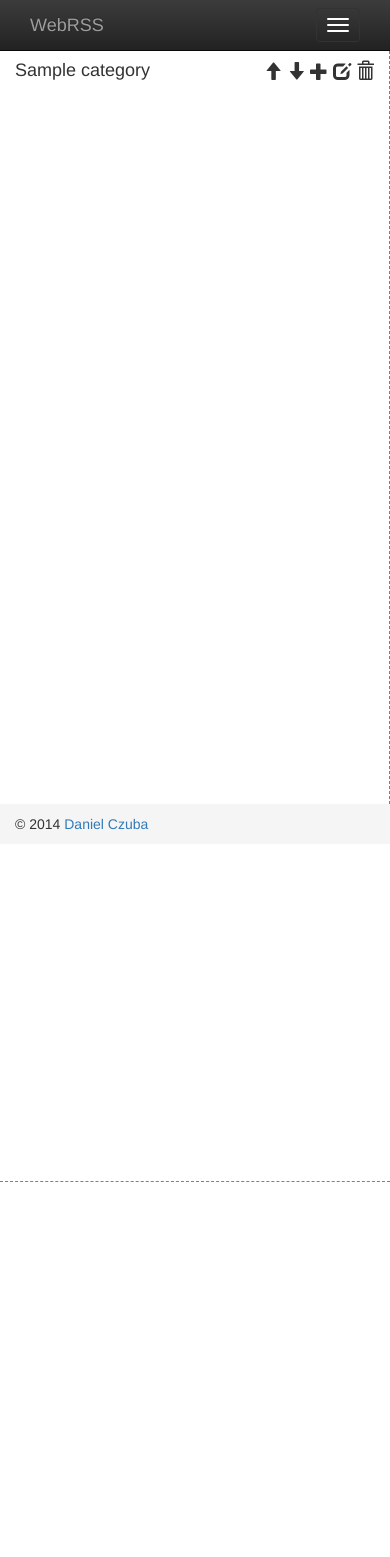
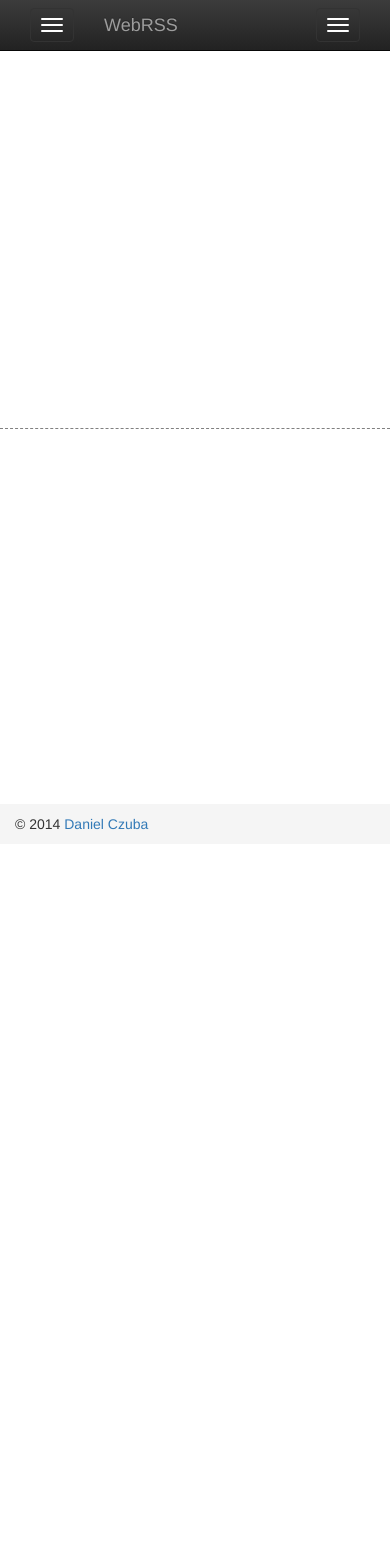
Before and after one commit to Alkemic/webrss, a Flask app: template webrss/templates/index.html in a window 390 px wide. After the commit the page ends 830 px from the top, so only its background shows below. Run offline with Flask 2, Linux system fonts and the light colour scheme; the template is opened without the code that fills it: most values are stand-ins (such as "Sample title", 1, 10 or a date in 2020); some libraries are stand-ins or nearby versions.

Commit message:
Off canvas menu with categories and feeds

```diff
--- a/webrss/static/default.css
+++ b/webrss/static/default.css
@@ -1,4 +1,4 @@
-html{ height: 100%; }
+html,body{height: 100%;}
 body{ height: 100%; }
 
 footer#footer{ width: 100%; height: 40px; background-color: #f5f5f5; line-height: 40px; padding: 0 15px;}
@@ -31,3 +31,20 @@ section.rss-entry header{font-size: 20px; margin-top: 10px !important;}
 ul.nav li button{margin-top: 8px; margin-right: 8px;}
 
 .pointer{cursor: hand; cursor: pointer;}
+
+/**** off-canvas ****/
+@media screen and (max-width: 767px){
+    html, body{overflow-x: hidden;}
+
+    .row-offcanvas { position: relative; -webkit-transition: all .25s ease-out; -o-transition: all .25s ease-out; transition: all .25s ease-out;}
+    .row-offcanvas-right{right: 0;}
+    .row-offcanvas-left{left: 0;}
+    .row-offcanvas-right .sidebar-offcanvas{ right: -50%;}
+    .row-offcanvas-left .sidebar-offcanvas{left: -50%;}
+    .row-offcanvas-right.active{right: 50%;}
+    .row-offcanvas-left.active{left: 50%;}
+
+    .sidebar-offcanvas {position: absolute; top: 0; width: 50%;}
+}
+
+.navbar-off-canvas{float: left; padding: 9px 10px; margin-left: 15px;}
--- /dev/null
+++ b/webrss/static/main.js
@@ -0,0 +1,5 @@
+$(document).ready(function () {
+  $('[data-toggle="offcanvas"]').click(function () {
+    $('.row-offcanvas').toggleClass('active')
+  });
+});
--- a/webrss/templates/index.html
+++ b/webrss/templates/index.html
@@ -3,6 +3,10 @@
 <head>
     <meta charset="utf-8">
     <title>WebRSS</title>
+
+    <!--<meta name="HandheldFriendly" content="true" />-->
+    <meta name="viewport" content="width=device-width, height=device-height, user-scalable=no, initial-scale=1" />
+
     <meta name="viewport" content="width=device-width, initial-scale=1.0">
     <link href="//netdna.bootstrapcdn.com/bootstrap/latest/css/bootstrap.min.css" rel="stylesheet" />
     <link href="//netdna.bootstrapcdn.com/bootstrap/latest/css/bootstrap-theme.min.css" rel="stylesheet" />
@@ -34,6 +38,7 @@
 
     <script src="//code.jquery.com/jquery-2.1.0.min.js"></script>
     <script src="//netdna.bootstrapcdn.com/bootstrap/latest/js/bootstrap.min.js"></script>
+    <script src="{{ url_for('static', filename='main.js') }}"></script>
 
     {% if google_site_verification %}<meta name="google-site-verification" content="{{ google_site_verification }}" />{% endif %}
 </head>
@@ -45,6 +50,12 @@
                 <div class="navbar-header">
                     <button type="button" class="navbar-toggle" data-toggle="collapse" data-target=".navbar-collapse">
                         <span class="sr-only">Toggle navigation</span>
+                        <span class="icon-bar"></span>
+                        <span class="icon-bar"></span>
+                        <span class="icon-bar"></span>
+                    </button>
+                    <button type="button" class="navbar-toggle navbar-off-canvas" data-toggle="offcanvas">
+                        <!--<span class="sr-only">Toggle navigation</span>-->
                         <span class="icon-bar"></span>
                         <span class="icon-bar"></span>
                         <span class="icon-bar"></span>
@@ -67,8 +78,8 @@
             </div>
         </header>
 
-        <div class="row" id="rss">
-            <div class="col-md-3" id="channels">
+        <div class="row row-offcanvas row-offcanvas-left" id="rss">
+            <div class="col-xs-6 col-sm-3 sidebar-offcanvas" id="channels">
                 {% for category in categories %}
                 <h4 data-category-id="{{ category.id }}" title="{{ category.title }}">
                     {{ category.title }}
@@ -96,8 +107,11 @@
                 </ul>
                 {% endfor %}
             </div>
-            <div class="col-md-9" id="feeds">
+            <div class="col-xs-12 col-sm-9" id="feeds">
                 <div id="list">
+                    <br/>
+                    <br/>
+                    <br/>
                     <!--//-->
                 </div>
                 <div id="content">
@@ -115,6 +129,11 @@
 
     <script>
         $(document).ready(function(){
+            if(/Android|webOS|iPhone|iPad|iPod|BlackBerry|IEMobile|Opera Mini/i.test(navigator.userAgent)){
+                $('#wrap').css('height', $(window).height())
+                    .css('width', $(window).width());
+            }
+
             var div_channels = $('div#channels'),
                 entries_list = $('#feeds div#list'),
                 entry_content = $('#feeds div#content'),
```
